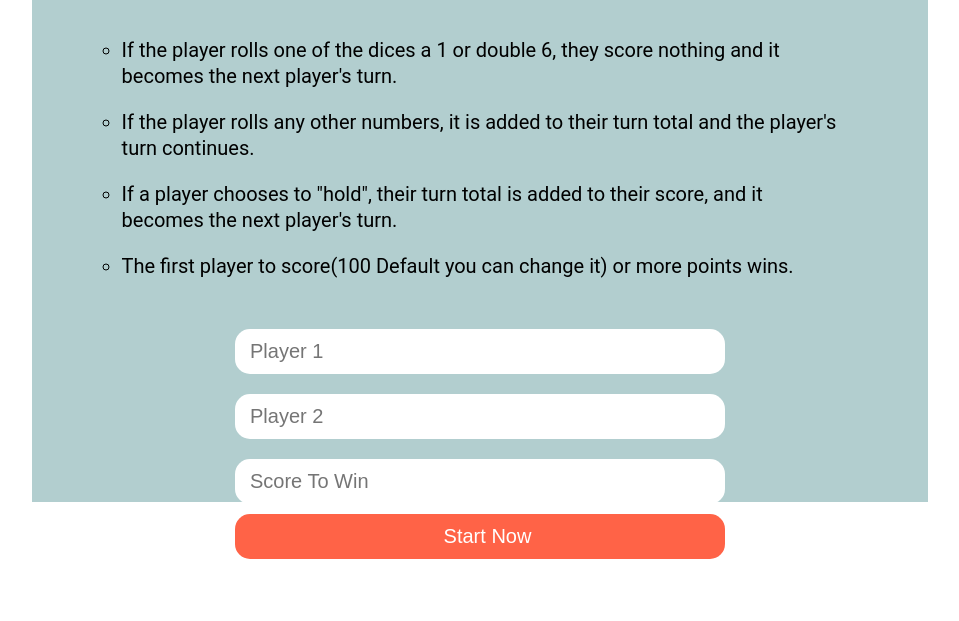
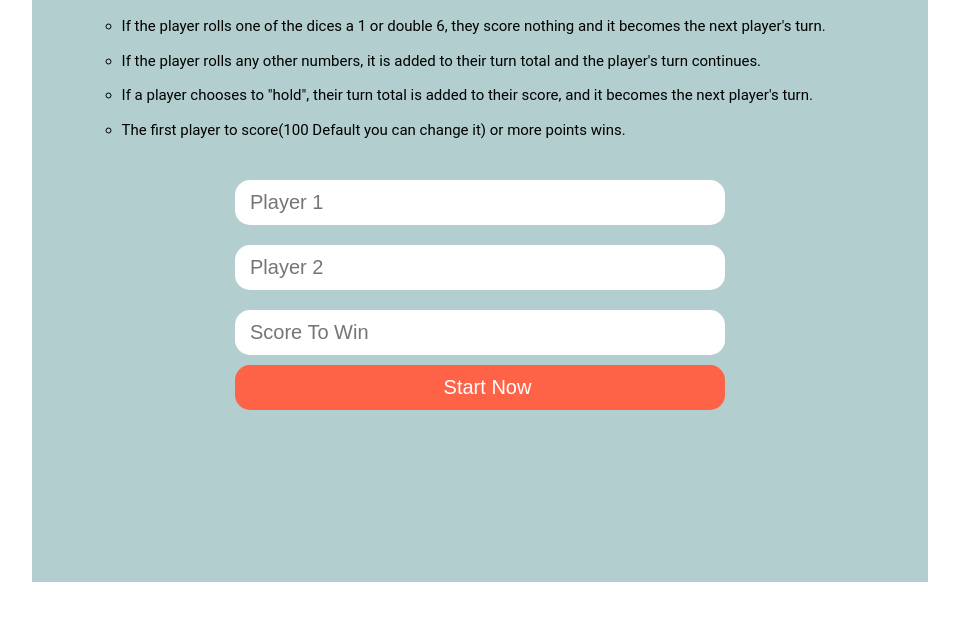
Before and after one commit to Alayane/Alayane.github.io, a plain HTML site: page index.html in a window 1280 px wide. Shown: the part 111-732 px from the top of the page, without its empty margins (160-1119 px from the left). Drawn offline with Linux system fonts and the light colour scheme.

Commit message:
second commit

```diff
--- a/Css/Style.css
+++ b/Css/Style.css
@@ -6,8 +6,8 @@
 
 .container{
     max-width: 70%;
-    height: 70vh;
-    margin: 40px auto;
+    height: fit-content;
+    margin: 40px auto 0 auto;
     background-color: aqua;
     font-family: 'roboto';
 }
@@ -22,7 +22,7 @@ h1{
 
 .player1,.player2 {
     flex: 1;
-    height: 70vh;
+    height: fit-content;
     text-align: center;
     padding: 5% 0;
 }
@@ -58,13 +58,13 @@ h1{
     padding-top: 40px;
     position: absolute;
     top: 40px;
-    left: 39.7%;
+    left: 37%;
     text-align: center;
 }
 
 .dice{
     display: flex;
-    margin-top: 40px;
+    margin: 40px 15px 0px 15px;
     padding: 0%;
 }
 .dice img{
@@ -122,7 +122,7 @@ h1{
     width: 700px;
     margin: auto;
     text-align: center;
-    padding-top: 20px;
+    padding-top: 15px;
 }
 input{
     width: 70%;
@@ -154,13 +154,13 @@ input[type="submit"] :hover{
 ul{
     width: 80%;
     margin: auto;
-    padding-top: 40px;
+    padding-top: 20px;
     list-style-type: circle;
-    font-size: 20px;
+    font-size: 15px;
     line-height: 1.3;
 }
 li{
-    margin-bottom: 20px;
+    margin-bottom: 15px;
 }
 .container h3{
     font-size: 30px;
@@ -173,6 +173,7 @@ li{
 .bck-color{
     background-color: #b2cecf;
     margin-top: 0%;
+    height: 80vh;
 }
 
 .back{
```
